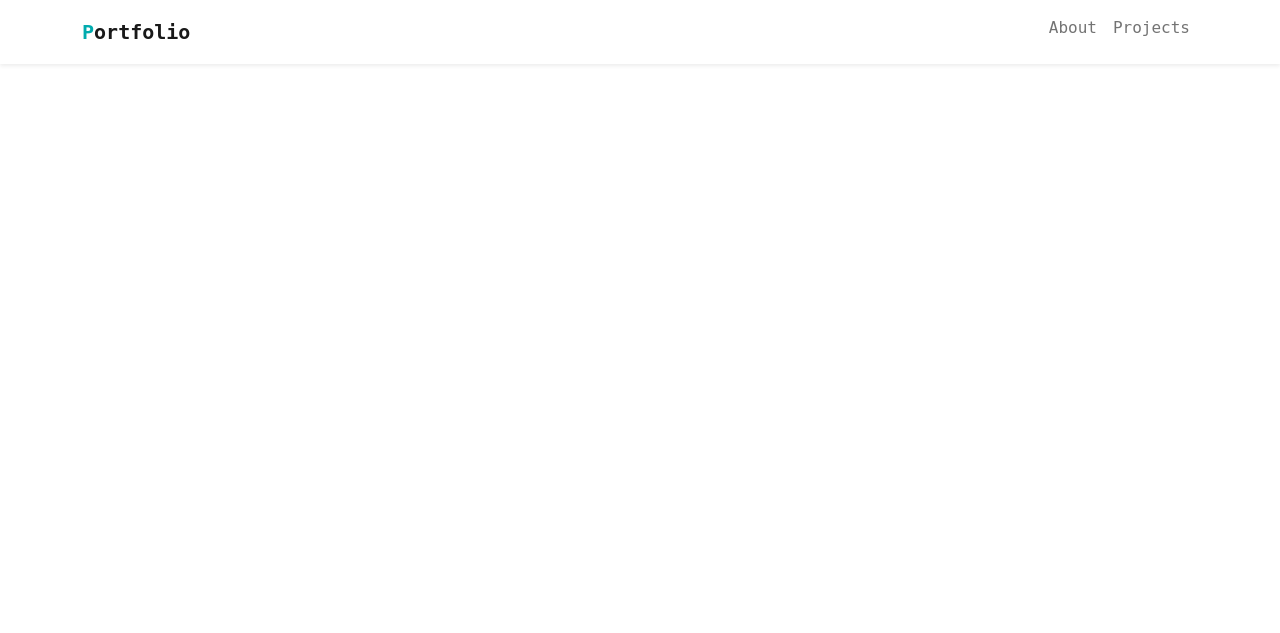
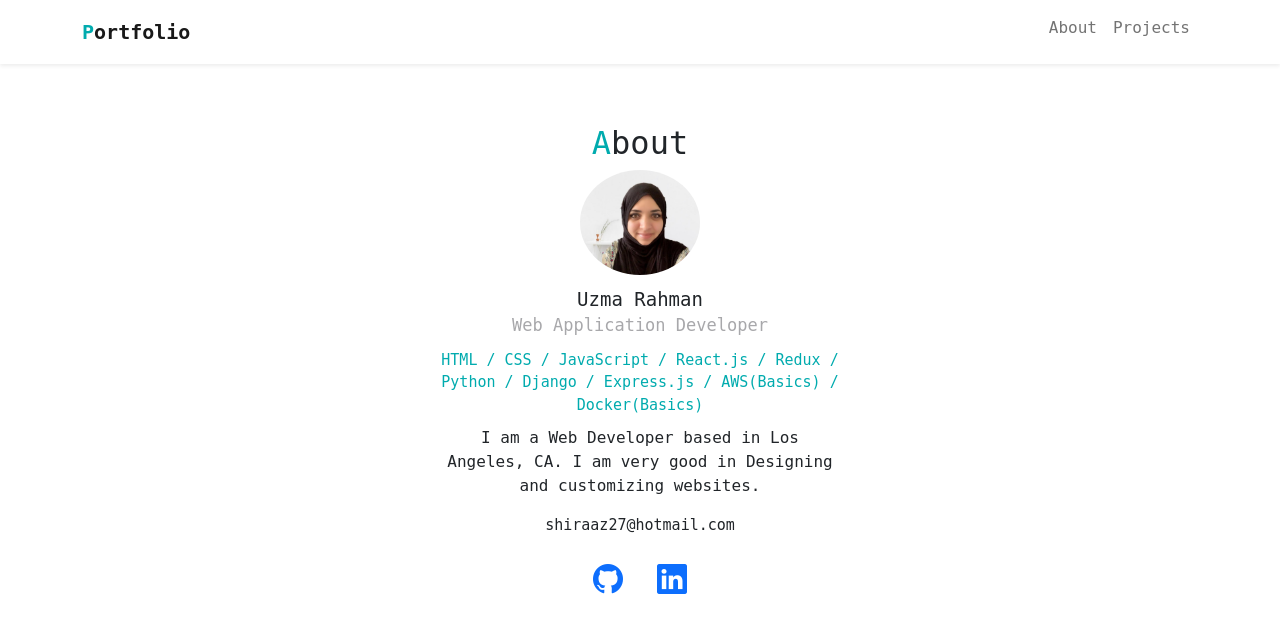
Before and after one commit to uzmashiraaz/Portfolio, a PHP site: page / in a window 1280 px wide. Shown: the top 633 px of the page. Run offline with PHP 8.4, Linux system fonts and the light colour scheme.

Commit message:
Added the About section, also did some designing

```diff
--- a/index.html
+++ b/index.html
@@ -4,6 +4,7 @@
 <head>
     <meta charset="utf-8">
     <meta name="viewport" content="width=device-width, initial-scale=1">
+    <link rel="stylesheet" href="https://cdn.jsdelivr.net/npm/bootstrap-icons@1.5.0/font/bootstrap-icons.css">
     <link rel="icon" type="image/png" href="img/techis-logo.png">
     <link href="https://cdn.jsdelivr.net/npm/bootstrap@5.0.0/dist/css/bootstrap.min.css" rel="stylesheet" integrity="sha384-wEmeIV1mKuiNpC+IOBjI7aAzPcEZeedi5yW5f2yOq55WWLwNGmvvx4Um1vskeMj0" crossorigin="anonymous">
     <link rel="stylesheet" href="style.css">
@@ -30,7 +31,22 @@
         </div>
         </div>
       </nav>
+      <div id="about">
+          <h2><span class="font-primary">A</span>bout</h2>
+          <img src="img/portfolio-pic.jpg">
+          <div class="name">Uzma Rahman</div>
+          <div class="vocation">Web Application Developer</div>
+          <div class="skills">HTML / CSS / JavaScript / React.js / Redux / Python / Django / Express.js / AWS(Basics) / Docker(Basics)</div>
+          <p>
+              I am a Web Developer based in Los Angeles, CA. I am very good in Designing and customizing websites.
+          </p>
+          <div class="email">shiraaz27@hotmail.com</div>
+          <div class="icons">
+              <a href="#"><i class="bi bi-github"></i></a>
+              <a href="#"><i class="bi bi-linkedin ms-3"></i></a>
+          </div>
 
+      </div>
     <script src="https://cdn.jsdelivr.net/npm/bootstrap@5.0.0/dist/js/bootstrap.bundle.min.js" integrity="sha384-p34f1UUtsS3wqzfto5wAAmdvj+osOnFyQFpp4Ua3gs/ZVWx6oOypYoCJhGGScy+8" crossorigin="anonymous"></script>
 </body>
 
--- a/style.css
+++ b/style.css
@@ -16,3 +16,44 @@ body {
     font-size: 20px;
     font-weight: bold;
 }
+
+/*****************
+
+ABOUT
+
+******************/
+
+#about {
+    margin: 60px auto;
+    max-width: 400px;
+    text-align: center;
+}
+
+#about img{
+    border-radius: 50%;
+    width: 120px;
+    margin-bottom: 10px;
+}
+
+#about .name{
+    font-size: 19px;
+}
+
+#about .vocation{
+    font-size: 17px;
+    color: #A8A8AB;
+    margin-bottom: 10px;
+}
+#about .skills{
+    font-size: 15px;
+    color: #00abae;
+    margin-bottom: 10px;
+}
+#about .email{
+    margin-top: 10px;
+    font-size: 15px;
+}
+#about .icons{
+    margin-top: 20px;
+    font-size: 30px;
+}
```
